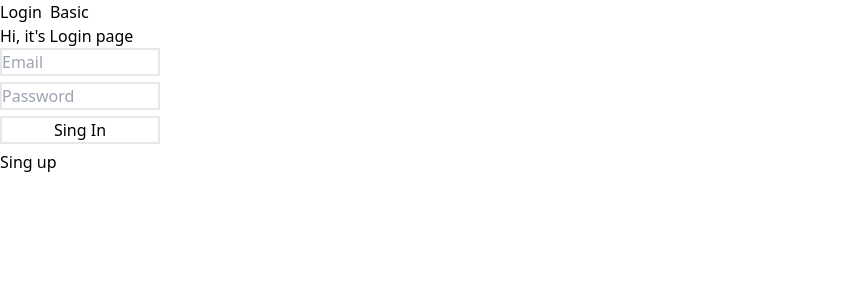
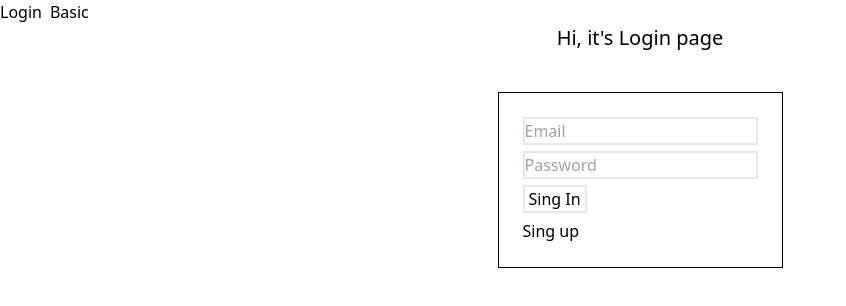
Before and after one commit to soloveiiko/travel-chat, a React (Create React App) app: page /login in a window 1280 px wide. Shown: the top 306 px of the page, without its empty margins (0-846 px from the left). Built offline with nearby package versions, Linux system fonts and the light colour scheme.

Commit message:
added: sing in and sing up style

```diff
--- a/src/components/Login/SingIn/index.tsx
+++ b/src/components/Login/SingIn/index.tsx
@@ -43,12 +43,11 @@ const SingIn: React.FC = () => {
         setPassword(e.target.value.toLowerCase());
     }
     return (
-      <form className='flex flex-col'
-            onSubmit={handleSubmit(onSubmit)}>
+      <form onSubmit={handleSubmit(onSubmit)}>
           <div className='flex flex-col'>
               <div>
                   <input
-                    className='border-2 w-40 mb-1.5'
+                    className='border-2 w-50 mb-1.5'
                     type='email'
                     value={email}
                     placeholder='Email'
@@ -59,7 +58,7 @@ const SingIn: React.FC = () => {
               </div>
               <div>
                   <input
-                    className='border-2 w-40 mb-1.5'
+                    className='border-2 w-50 mb-1.5'
                     type='password'
                     value={password}
                     placeholder='Password'
@@ -69,10 +68,10 @@ const SingIn: React.FC = () => {
                   <div>{errors.password?.message}</div>
               </div>
           </div>
-          <button className='border-2 w-40 mb-1.5'
-                  // disabled={isDisabled}
-                  type='submit'>Sing In
-          </button>
+              <button className='border-2 mb-1.5 pl-1 pr-1'
+                // disabled={isDisabled}
+                      type='submit'>Sing In
+              </button>
       </form>
     );
 };
--- a/src/components/Login/SingUp/index.tsx
+++ b/src/components/Login/SingUp/index.tsx
@@ -15,7 +15,7 @@ const SingUp: React.FC = () => {
     // const [isDisabled, setIsDisabled] = React.useState(true);
     const validationSchema = Yup.object().shape({
         username: Yup.string().required('Username is required!'),
-        email: Yup.string().required('Email is required!'),
+        email: Yup.string().required('Email is required!').email().matches(/@[^.]*\./),
         password: Yup.string().required('Password is required!').min(8).max(16)
     });
     const {
@@ -49,13 +49,15 @@ const SingUp: React.FC = () => {
     }
 
     return (
-      <form className='flex flex-col'
+      <form className='grid place-items-center'
             onSubmit={handleSubmit(onSubmit)}>
+          <h1 className='mb-10 text-xl'>Hi, it's Sing Up page</h1>
+          <div className='border-2 p-6'>
               <div>
                   <label htmlFor="">Email: </label>
                   <input
                     className='border-2 w-40 mb-1.5'
-                type="email"
+                    type="text"
                     value={email}
                     placeholder='example@gmail.com'
                     {...register('email')}
@@ -92,6 +94,7 @@ const SingUp: React.FC = () => {
                 // disabled={isDisabled}
               >Sing Up
               </button>
+          </div>
       </form>
     );
 };
--- a/src/pages/Login/index.tsx
+++ b/src/pages/Login/index.tsx
@@ -5,10 +5,12 @@ import {NavLink} from "react-router-dom";
 const Login:React.FC = () => {
 
     return (
-        <div>
-            Hi, it's Login page
-            <SingIn/>
-            <NavLink to='/sing-up'>Sing up</NavLink>
+        <div className='grid place-items-center'>
+            <h1 className='mb-10 text-xl'>Hi, it's Login page</h1>
+            <div className='border border-black p-6'>
+                <SingIn/>
+                <NavLink to='/sing-up'>Sing up</NavLink>
+            </div>
         </div>
     );
 };
```
Lines whose indentation alone changed are shown as unchanged.
